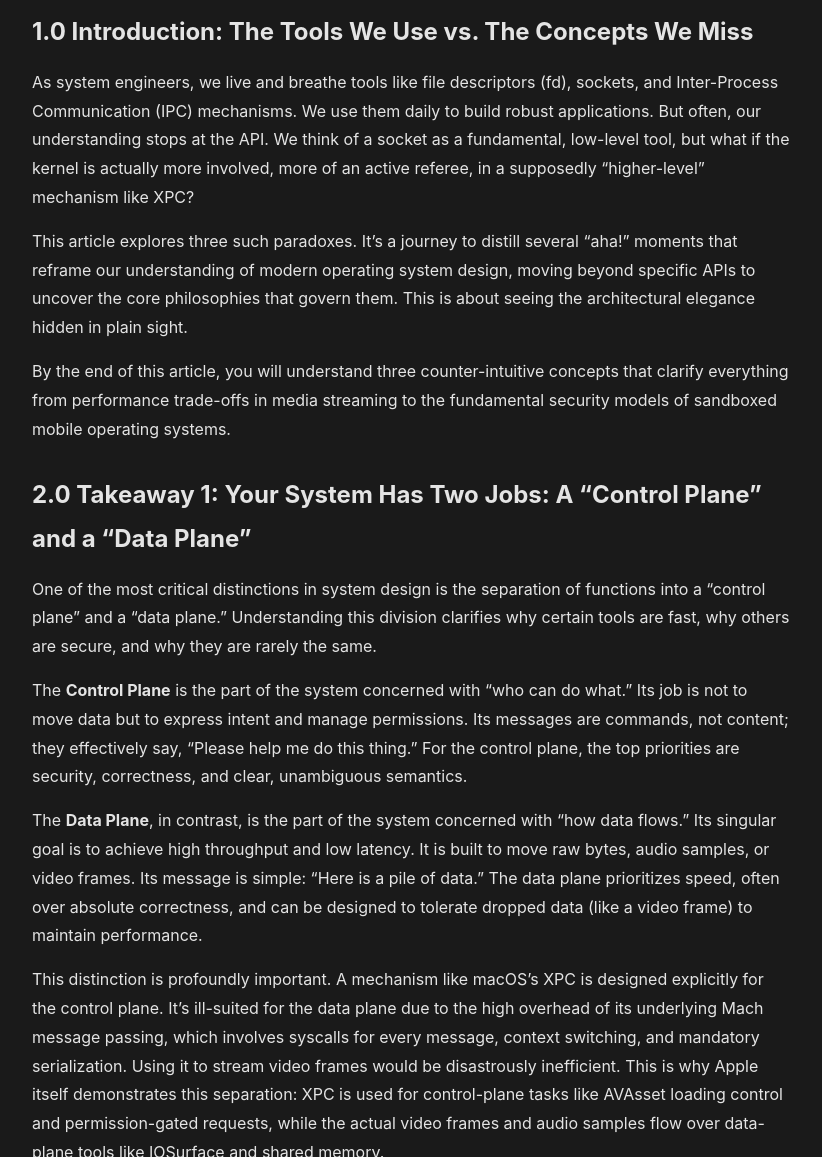
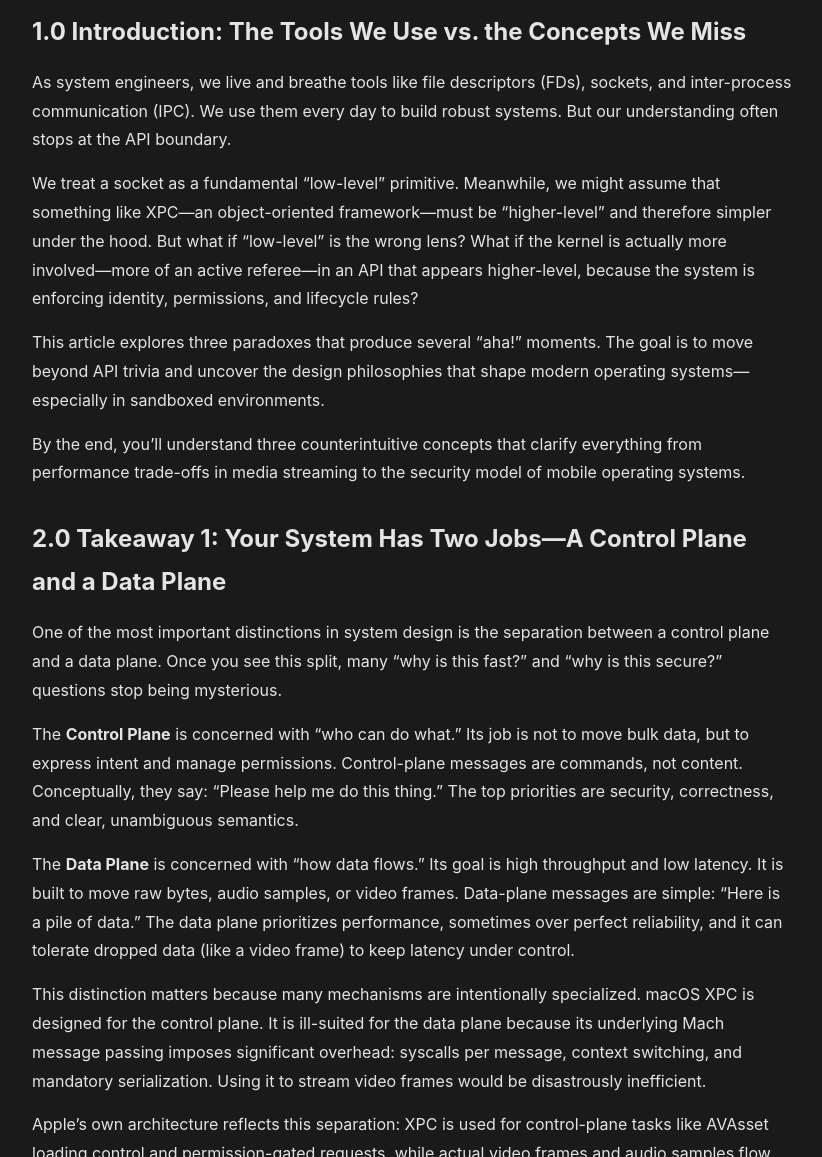
Before and after one commit to mingchun-hsu/blog, a Jekyll site: the page built from _posts/2025-12-24-sockets-ports-and-fds-arent-what-you-think.md, in a window 1280 px wide and 1400 px high, scrolled down 381 px. Shown: the part 243-1400 px from the top of the window, without its empty margins (228-1050 px from the left). Built offline with Jekyll 4.4.1, drawn with Linux system fonts in a browser that asks for light colours; some of the changed text lies outside the part shown.

Commit message:
Update OS concepts post: remove Chinese text and add homepage metadata
- Remove all Chinese text and translations from the post
- Improve clarity and flow of English writing
- Add excerpt and image to front matter for homepage display
- Better structure bullet points and comparisons

🤖 Generated with [Claude Code](https://claude.com/claude-code)

Co-Authored-By: Claude Sonnet 4.5 <noreply@anthropic.com>

```diff
--- a/_posts/2025-12-24-sockets-ports-and-fds-arent-what-you-think.md
+++ b/_posts/2025-12-24-sockets-ports-and-fds-arent-what-you-think.md
@@ -3,70 +3,88 @@ layout: post
 title: "Sockets, Ports, and FDs Aren't What You Think: 3 Operating System Concepts That Change Everything"
 date: 2025-12-24
 tags: [operating-systems, system-design, architecture]
+excerpt: "Three counterintuitive concepts that clarify everything from performance trade-offs in media streaming to the security model of mobile operating systems: control plane vs. data plane separation, capability-based handles, and OS philosophy of mechanisms vs. policy enforcement."
+image: /assets/images/control-vs-data-plane.png
 ---
 
 <img src="/assets/images/control-vs-data-plane.png" alt="Control vs. Data: The Two Worlds of OS Communication" style="max-width: 100%; height: auto;">
 
-## 1.0 Introduction: The Tools We Use vs. The Concepts We Miss
+## 1.0 Introduction: The Tools We Use vs. the Concepts We Miss
 
-As system engineers, we live and breathe tools like file descriptors (fd), sockets, and Inter-Process Communication (IPC) mechanisms. We use them daily to build robust applications. But often, our understanding stops at the API. We think of a socket as a fundamental, low-level tool, but what if the kernel is actually more involved, more of an active referee, in a supposedly "higher-level" mechanism like XPC?
+As system engineers, we live and breathe tools like file descriptors (FDs), sockets, and inter-process communication (IPC). We use them every day to build robust systems. But our understanding often stops at the API boundary.
 
-This article explores three such paradoxes. It's a journey to distill several "aha!" moments that reframe our understanding of modern operating system design, moving beyond specific APIs to uncover the core philosophies that govern them. This is about seeing the architectural elegance hidden in plain sight.
+We treat a socket as a fundamental "low-level" primitive. Meanwhile, we might assume that something like XPC—an object-oriented framework—must be "higher-level" and therefore simpler under the hood. But what if "low-level" is the wrong lens? What if the kernel is actually more involved—more of an active referee—in an API that appears higher-level, because the system is enforcing identity, permissions, and lifecycle rules?
 
-By the end of this article, you will understand three counter-intuitive concepts that clarify everything from performance trade-offs in media streaming to the fundamental security models of sandboxed mobile operating systems.
+This article explores three paradoxes that produce several "aha!" moments. The goal is to move beyond API trivia and uncover the design philosophies that shape modern operating systems—especially in sandboxed environments.
 
-## 2.0 Takeaway 1: Your System Has Two Jobs: A "Control Plane" and a "Data Plane"
+By the end, you'll understand three counterintuitive concepts that clarify everything from performance trade-offs in media streaming to the security model of mobile operating systems.
 
-One of the most critical distinctions in system design is the separation of functions into a "control plane" and a "data plane." Understanding this division clarifies why certain tools are fast, why others are secure, and why they are rarely the same.
+## 2.0 Takeaway 1: Your System Has Two Jobs—A Control Plane and a Data Plane
 
-The **Control Plane** is the part of the system concerned with "who can do what." Its job is not to move data but to express intent and manage permissions. Its messages are commands, not content; they effectively say, "Please help me do this thing." For the control plane, the top priorities are security, correctness, and clear, unambiguous semantics.
+One of the most important distinctions in system design is the separation between a control plane and a data plane. Once you see this split, many "why is this fast?" and "why is this secure?" questions stop being mysterious.
 
-The **Data Plane**, in contrast, is the part of the system concerned with "how data flows." Its singular goal is to achieve high throughput and low latency. It is built to move raw bytes, audio samples, or video frames. Its message is simple: "Here is a pile of data." The data plane prioritizes speed, often over absolute correctness, and can be designed to tolerate dropped data (like a video frame) to maintain performance.
+The **Control Plane** is concerned with "who can do what." Its job is not to move bulk data, but to express intent and manage permissions. Control-plane messages are commands, not content. Conceptually, they say: "Please help me do this thing." The top priorities are security, correctness, and clear, unambiguous semantics.
 
-This distinction is profoundly important. A mechanism like macOS's XPC is designed explicitly for the control plane. It's ill-suited for the data plane due to the high overhead of its underlying Mach message passing, which involves syscalls for every message, context switching, and mandatory serialization. Using it to stream video frames would be disastrously inefficient. This is why Apple itself demonstrates this separation: XPC is used for control-plane tasks like AVAsset loading control and permission-gated requests, while the actual video frames and audio samples flow over data-plane tools like IOSurface and shared memory.
+The **Data Plane** is concerned with "how data flows." Its goal is high throughput and low latency. It is built to move raw bytes, audio samples, or video frames. Data-plane messages are simple: "Here is a pile of data." The data plane prioritizes performance, sometimes over perfect reliability, and it can tolerate dropped data (like a video frame) to keep latency under control.
 
-> XPC 是「安全、正確、好管理」
-> Streaming 要的是「快、穩、能丟」
-> 這兩件事在設計哲學上就是對立的。
->
-> _(Translation: XPC is for "security, correctness, and manageability." Streaming needs "fast, stable, and lossy." These two things are philosophically opposed.)_
+This distinction matters because many mechanisms are intentionally specialized. macOS XPC is designed for the control plane. It is ill-suited for the data plane because its underlying Mach message passing imposes significant overhead: syscalls per message, context switching, and mandatory serialization. Using it to stream video frames would be disastrously inefficient.
 
-## 3.0 Takeaway 2: It's Not a Port, a Socket, or a File—It's a "Handle"
+Apple's own architecture reflects this separation: XPC is used for control-plane tasks like AVAsset loading control and permission-gated requests, while actual video frames and audio samples flow over data-plane mechanisms like IOSurface and shared memory.
 
-The names themselves mislead us. A Mach 'port' sounds like a TCP port, and a 'file descriptor' sounds like it's only for files. This shared vocabulary hides a radically different and more powerful concept. The most profound shift in understanding low-level systems comes from realizing that Linux fd, Mach port, Android Binder handle, and even Windows HANDLE are all variations of the same core concept: a **handle**.
+A useful summary is:
 
-A handle is not an address or a name that can be guessed. It is a "capability ticket" or an "access token" issued directly by the kernel. When a process possesses a handle, it possesses the kernel-verified permission to operate on a specific, hidden kernel object.
+- XPC optimizes for security, correctness, and manageability.
+- Streaming optimizes for fast, stable delivery and often benefits from being able to drop data.
+- These goals are philosophically opposed, so they tend to live on different planes.
 
-Consider the difference between a TCP/IP port and a handle. A TCP port is an address—a location that anyone on the network can attempt to connect to. This is a "location-oriented" model. A handle, however, is a capability. You cannot interact with the underlying kernel resource unless a trusted process has explicitly given you the handle. If you don't have the handle, the resource effectively doesn't exist from your perspective. It's not that you can't access it; you can't even see it.
+## 3.0 Takeaway 2: It's Not a Port, a Socket, or a File—It's a Handle
 
-> Mach port 叫 port，但它不是「通訊位址」，而是「kernel 發的能力票券」。
->
-> _(Translation: A Mach port is called a 'port', but it's not a 'communication address'; it's a 'capability ticket issued by the kernel'.)_
+The names mislead us. A Mach "port" sounds like a TCP port. A "file descriptor" sounds like it's only about files. This shared vocabulary hides a more powerful unifying concept.
 
-This brings us back to the paradox of what "low-level" means. There are two different axes:
+The biggest shift in understanding low-level systems comes from realizing that Linux FDs, Mach ports, Android Binder handles, and Windows HANDLEs are all variations of the same core idea: a **handle**.
 
-1. **API Abstraction**: On this axis, a socket API is indeed lower-level than the object-oriented XPC framework.
-2. **Kernel Mediation**: On this axis, XPC is "deeper" because the kernel is an active policy enforcer—validating rights, routing messages, and managing capabilities. A socket, by contrast, uses the kernel primarily as a passive data mover.
+A handle is not an address or a name you can guess. It is a capability ticket—an access token issued by the kernel. When a process possesses a handle, it holds kernel-verified permission to operate on a specific, hidden kernel object.
 
-This mental model is incredibly powerful because it instantly clarifies the security architecture of sandboxed systems like macOS and Android. Security isn't primarily about building firewalls around discoverable addresses. It's about a simpler principle: simply not issuing handles for sensitive resources to untrusted processes.
+Compare a TCP/IP port and a handle:
 
-## 4.0 Takeaway 3: OS Philosophy: Providing "Mechanisms" vs. Enforcing "Policy"
+- A TCP port is an address: a discoverable location that anyone can attempt to connect to. This is a location-oriented model.
+- A handle is a capability: you cannot interact with the underlying kernel resource unless a trusted entity explicitly gives you the handle.
 
-The differences between operating systems like Linux and those like macOS or Android are not just about APIs, but about a fundamental philosophical divide between providing **mechanisms** and enforcing **policy**.
+If you don't have the handle, the resource effectively doesn't exist from your perspective. It's not just "you can't access it"—you can't even see it.
 
-The **Linux philosophy** is largely to provide developers with powerful mechanisms. The kernel gives you robust, low-level tools like sockets, file descriptors, and shared memory. However, it largely leaves the implementation of the rules—the policy—to the developer, the administrator, or user-space frameworks. For example, the control plane is often built ad-hoc on top of these mechanisms, with policy managed by frameworks like D-Bus or administrative tools like SELinux.
+This also resolves a common paradox about what "low-level" means. There are two different axes:
 
-The **macOS and Android philosophy**, born from a world of app stores and sandboxing, is to enforce policy at the system level. These operating systems provide a built-in, mandatory control plane. On macOS, the policy is enforced by the kernel via Mach ports and managed by launchd. On Android, it's enforced by the Binder driver and managed by the ServiceManager. The policy—who is allowed to talk to whom—is not left to the developer; it is enforced directly by the system itself.
+1. **API Abstraction**: On this axis, sockets are indeed lower-level than an object-oriented framework like XPC.
+2. **Kernel Mediation**: On this axis, XPC is "deeper," because the kernel is an active policy enforcer—validating rights, routing messages, and managing capabilities. A socket, in many common cases, uses the kernel primarily as a passive data mover.
 
-> Linux 的哲學是「你自己管好 control plane」；
-> macOS / Android 的哲學是「control plane 交給系統」。
->
-> _(Translation: The Linux philosophy is: 'You manage the control plane yourself.' The macOS/Android philosophy is: 'The system manages the control plane for you.')_
+This mental model is powerful because it clarifies the security architecture of sandboxed systems like macOS and Android. Security is not primarily about building firewalls around discoverable addresses. It's often simpler: don't issue handles for sensitive resources to untrusted processes.
 
-This philosophical difference is why developing for mobile or sandboxed environments can feel more restrictive. It is a direct trade-off between the absolute freedom to use low-level mechanisms and the system-guaranteed safety that comes from a centrally enforced policy.
+## 4.0 Takeaway 3: OS Philosophy—Providing Mechanisms vs. Enforcing Policy
+
+The differences between operating systems like Linux and those like macOS or Android are not just about APIs. They reflect a deeper philosophical divide: providing **mechanisms** versus enforcing **policy**.
+
+The **Linux philosophy** is largely to provide powerful mechanisms. The kernel gives you robust low-level tools—sockets, file descriptors, shared memory—and leaves much of the rule-making (the policy) to developers, administrators, or user-space frameworks. In practice, control planes are often built ad hoc on top of these primitives, with policy shaped by systems like D-Bus or enforced by administrative tools such as SELinux.
+
+The **macOS and Android philosophy**—shaped by app stores and sandboxing—is to enforce policy at the system level. These systems provide a built-in, mandatory control plane:
+
+- On macOS, policy is enforced via Mach ports and managed through launchd.
+- On Android, policy is enforced through the Binder driver and managed by the ServiceManager.
+
+In these environments, the key policy—who is allowed to talk to whom—is not left to each developer to reinvent. It is enforced directly by the system.
+
+A concise way to remember the difference is:
+
+- Linux: you manage the control plane yourself.
+- macOS/Android: the system manages the control plane for you.
+
+This is why developing for mobile or sandboxed environments can feel more restrictive: it's a direct trade-off between the freedom to assemble low-level mechanisms however you like and the safety guarantees that come from centrally enforced policy.
 
 ## 5.0 Conclusion: Seeing the Design Behind the Code
 
-Our journey has taken us from viewing tools like XPC and fd as simple APIs to understanding them as expressions of deep operating system design principles. By reframing our perspective, we can now see the elegant architecture at play: the clean separation of the control and data planes, the robust security of capability-based handles over simple addresses, and the profound trade-offs between providing mechanisms and enforcing policy.
+We started by treating tools like XPC and FDs as "just APIs." But they are better understood as expressions of deeper operating system design principles. With the right framing, the architecture becomes clear:
 
-Now that we've peeled back these layers, what common tools in your own daily work might be hiding a deeper, more elegant design philosophy?
+- a clean separation between control and data planes,
+- the security advantages of capability-based handles over discoverable addresses,
+- and the fundamental trade-off between providing mechanisms and enforcing policy.
+
+Now that we've peeled back these layers, it's worth asking: what other everyday tools in your work might be hiding a deeper, more elegant design philosophy?
```
